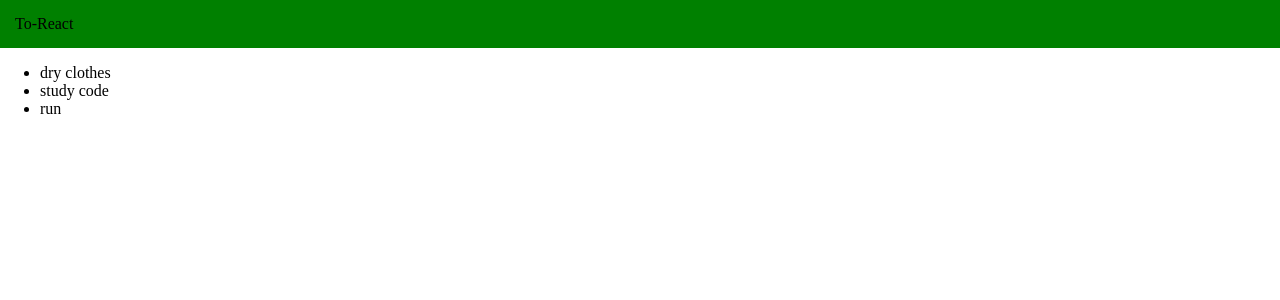
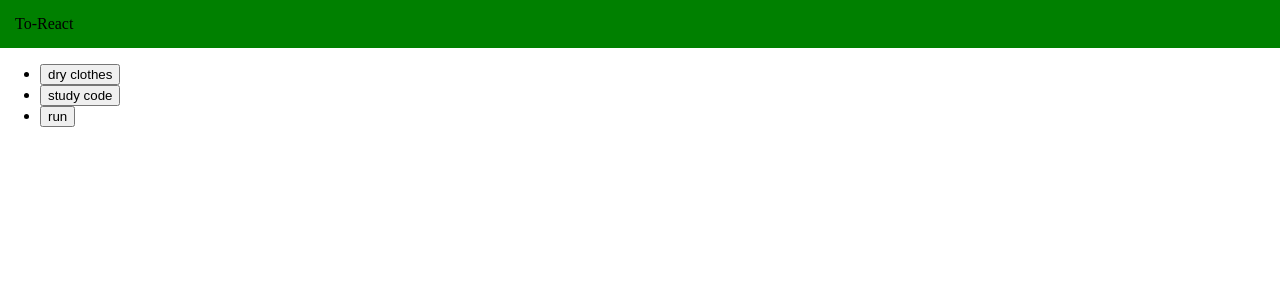
Before and after one commit to 0CottonBuds/react-to-do-list, a React (Vite) app: page / in a window 1280 px wide. Shown: the top 300 px of the page. Built offline with nearby package versions, Linux system fonts and the light colour scheme.

Commit message:
use button for list rendering

```diff
--- a/src/Components/TodoListContainer.tsx
+++ b/src/Components/TodoListContainer.tsx
@@ -8,7 +8,11 @@ export default function TodoListContainer({ ToDos }: props) {
     <div className="todo-list-container">
       <ul>
         {ToDos.map((item) => {
-          return <li>{item.title}</li>;
+          return (
+            <li>
+              <button>{item.title}</button>
+            </li>
+          );
         })}
       </ul>
     </div>
```
